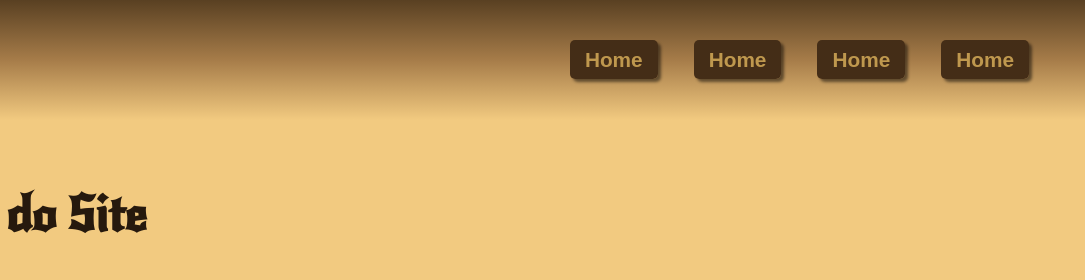
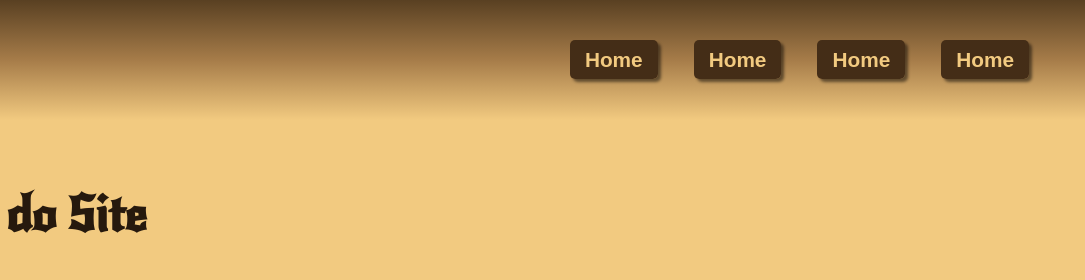
Before and after one commit to KCamara22/Criador-de-fichas, a plain HTML site: page index.html in a window 1280 px wide. Shown: the top 280 px of the page, 195-1280 px from the left. Drawn offline with Linux system fonts and the light colour scheme.

Commit message:
Update style.css
Adicionei as cores à variáveis CSS

```diff
--- a/style.css
+++ b/style.css
@@ -40,7 +40,7 @@ li > a {
     font-weight: bold;
     font-size: 1.3rem;
     text-decoration: none;
-    color: #BF984E;
+    color: var(--cor3);
     background-color: var(--cor4);
     border-radius: 5px;
     padding: 8px 15px;
```
